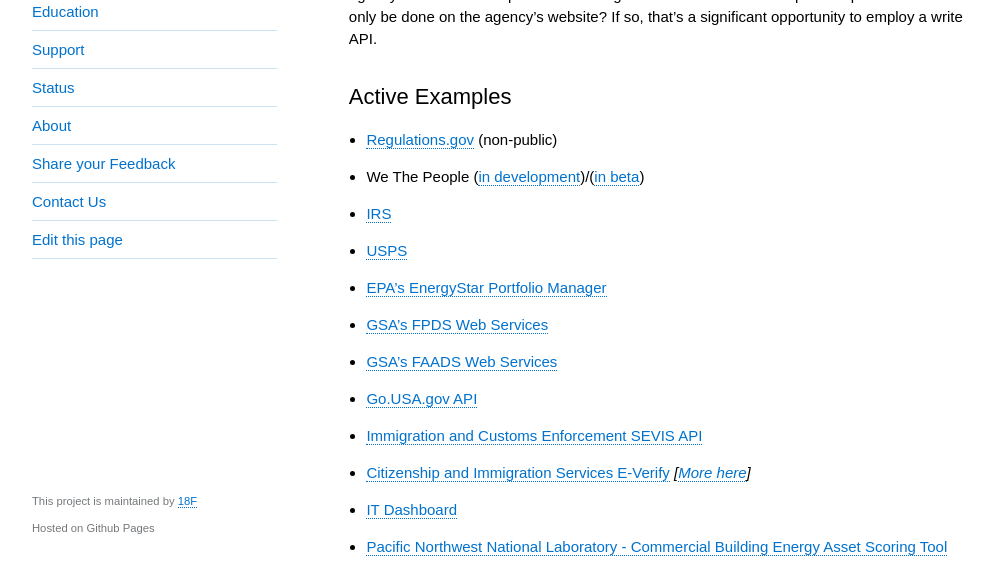
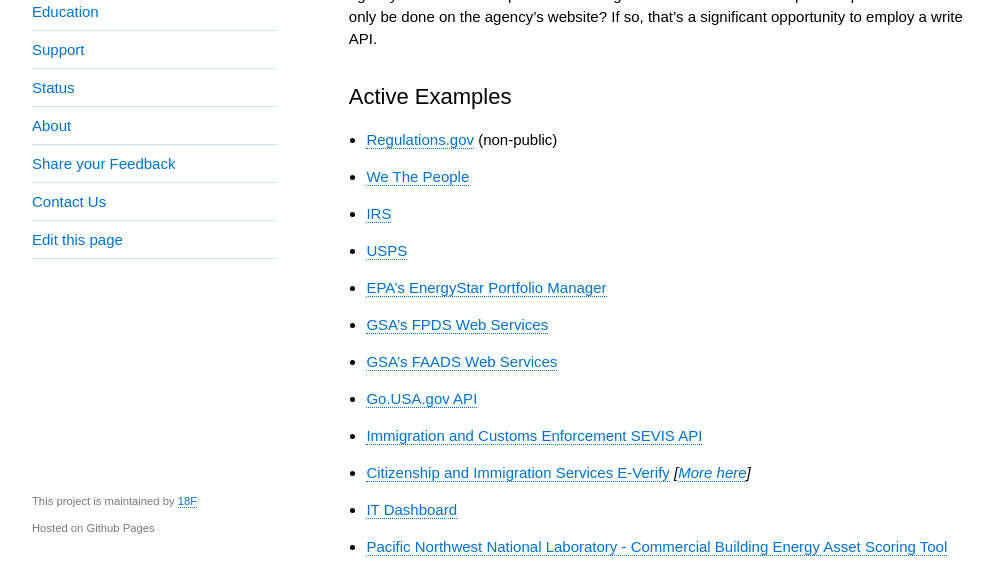
Before and after one commit to 18F/API-All-the-X, a Jekyll site: the page built from pages/write_apis-notes.md, in a window 1280 px wide and 900 px high, cut to the strip 332-900 px from the top of the window. Shown: the whole strip, without its empty margins (128-1121 px from the left). Built offline with Jekyll 4.4.1, drawn with Linux system fonts in a browser that asks for light colours.

Commit message:
updating WH link

```diff
--- a/pages/write_apis-notes.md
+++ b/pages/write_apis-notes.md
@@ -8,7 +8,7 @@
 
 ## Active Examples
 * [Regulations.gov](https://www.federalregister.gov/blog/2014/07/new-submit-a-formal-comment-feature) (non-public)
-* We The People ([in development](http://www.whitehouse.gov/blog/2013/11/04/write-api-we-people))/([in beta](http://www.whitehouse.gov/webform/apply-we-people-write-api-beta))
+* [We The People](http://www.whitehouse.gov/blog/2014/10/23/new-we-people-write-api-and-what-it-means-you)
 * [IRS](http://www.irs.gov/Tax-Professionals/e-File-Providers-&-Partners/Become-an-Authorized-e-file-Provider#phase3)
 * [USPS](https://www.usps.com/business/web-tools-apis/)
 * [EPA's EnergyStar Portfolio Manager](http://portfoliomanager.energystar.gov/webservices/home)
```
